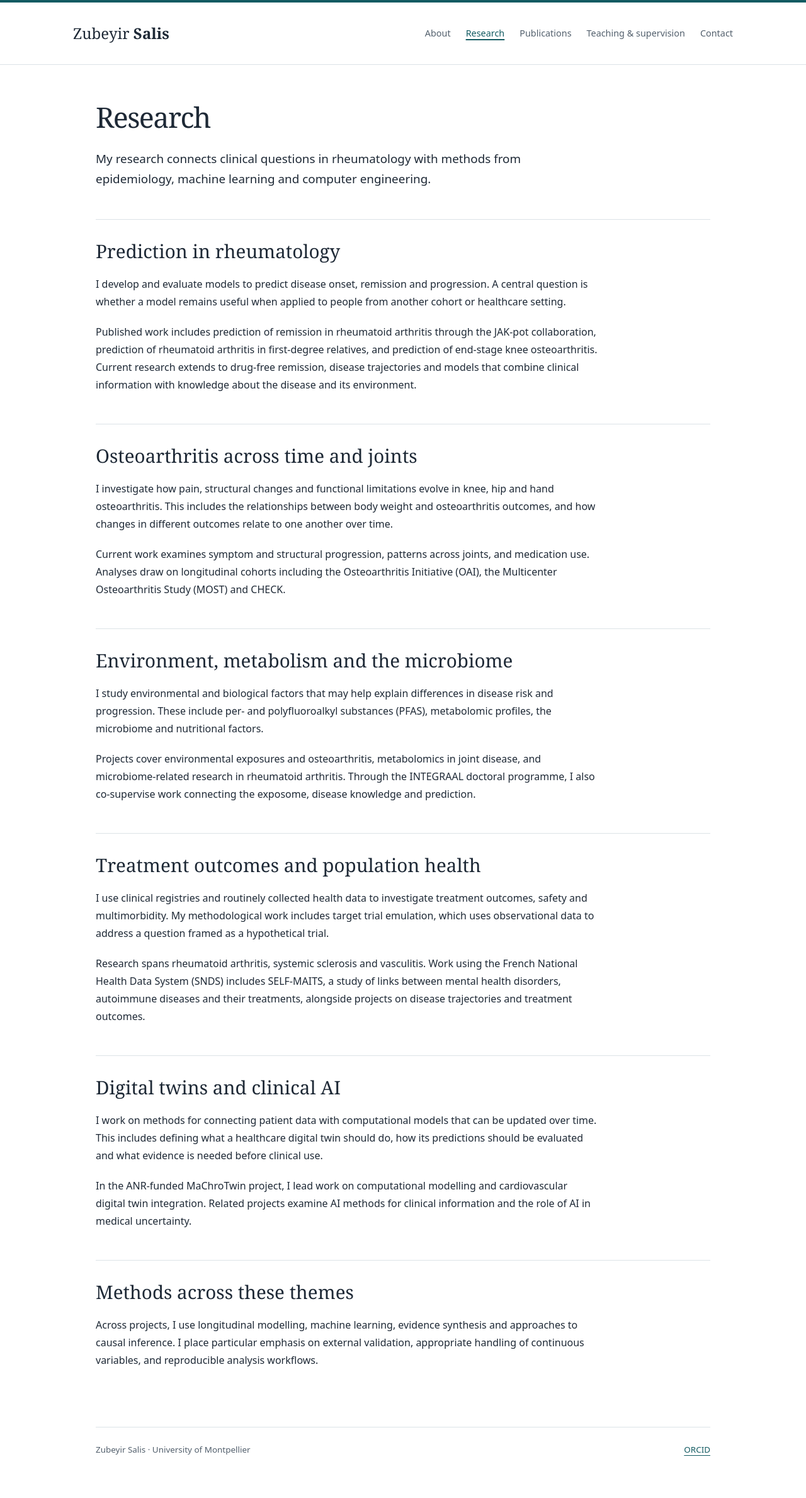
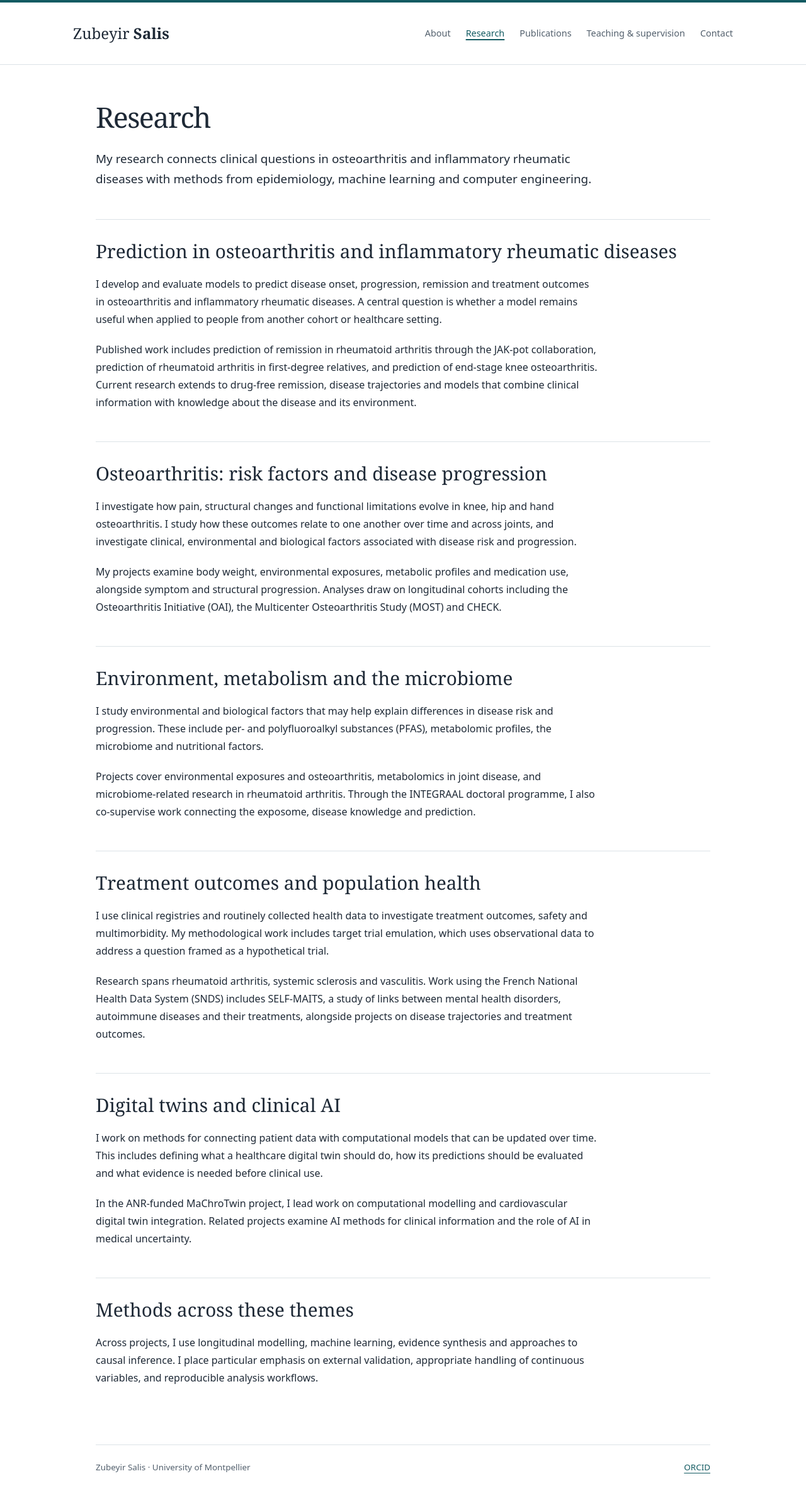
Before and after one commit to Zube-Geneve/Zube-Geneve.github.io, a Jekyll site: the page built from research.md, in a window 1280 px wide. Shown: the whole page at 63% size. Built offline with Jekyll 4.4.1, drawn with Linux system fonts in a browser that asks for light colours; before the commit the page ends 2351 px from its top, so only the background shows below that.

Commit message:
Add profile portrait and broaden OA and prediction research descriptions

```diff
--- a/research.md
+++ b/research.md
@@ -4,21 +4,21 @@ section: research
 ---
 # Research
 
-<p class="lead">My research connects clinical questions in rheumatology with methods from epidemiology, machine learning and computer engineering.</p>
+<p class="lead">My research connects clinical questions in osteoarthritis and inflammatory rheumatic diseases with methods from epidemiology, machine learning and computer engineering.</p>
 
-## Prediction in rheumatology
+## Prediction in osteoarthritis and inflammatory rheumatic diseases
 {: #prediction}
 
-I develop and evaluate models to predict disease onset, remission and progression. A central question is whether a model remains useful when applied to people from another cohort or healthcare setting.
+I develop and evaluate models to predict disease onset, progression, remission and treatment outcomes in osteoarthritis and inflammatory rheumatic diseases. A central question is whether a model remains useful when applied to people from another cohort or healthcare setting.
 
 Published work includes prediction of remission in rheumatoid arthritis through the JAK-pot collaboration, prediction of rheumatoid arthritis in first-degree relatives, and prediction of end-stage knee osteoarthritis. Current research extends to drug-free remission, disease trajectories and models that combine clinical information with knowledge about the disease and its environment.
 
-## Osteoarthritis across time and joints
+## Osteoarthritis: risk factors and disease progression
 {: #osteoarthritis}
 
-I investigate how pain, structural changes and functional limitations evolve in knee, hip and hand osteoarthritis. This includes the relationships between body weight and osteoarthritis outcomes, and how changes in different outcomes relate to one another over time.
+I investigate how pain, structural changes and functional limitations evolve in knee, hip and hand osteoarthritis. I study how these outcomes relate to one another over time and across joints, and investigate clinical, environmental and biological factors associated with disease risk and progression.
 
-Current work examines symptom and structural progression, patterns across joints, and medication use. Analyses draw on longitudinal cohorts including the Osteoarthritis Initiative (OAI), the Multicenter Osteoarthritis Study (MOST) and CHECK.
+My projects examine body weight, environmental exposures, metabolic profiles and medication use, alongside symptom and structural progression. Analyses draw on longitudinal cohorts including the Osteoarthritis Initiative (OAI), the Multicenter Osteoarthritis Study (MOST) and CHECK.
 
 ## Environment, metabolism and the microbiome
 {: #environment}
```
Also changed, not shown: index.md (+5 -4 lines), assets/style.css, assets/zubeyir-salis.jpg (added).
